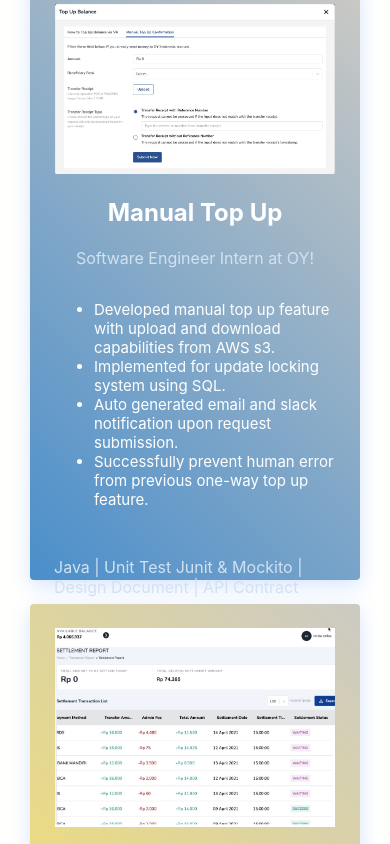
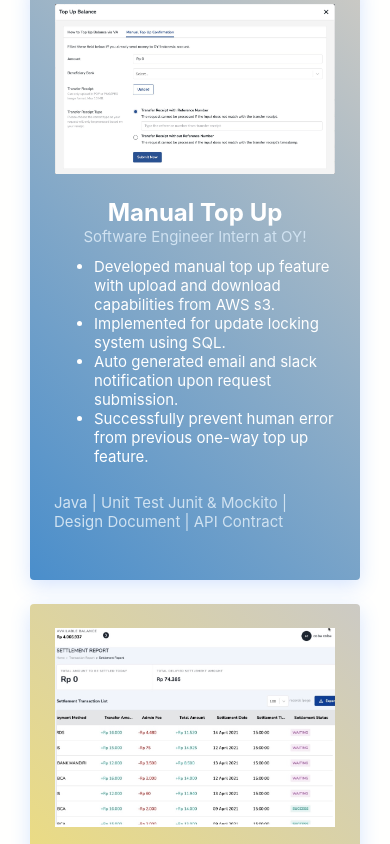
Before and after one commit to kezialiman/project, a React (Create React App) app: page /Project in a window 390 px wide. Shown: the top 844 px of the page. Built offline with nearby package versions, Linux system fonts and the light colour scheme.

Commit message:
back to reduce font

```diff
--- a/src/Project.css
+++ b/src/Project.css
@@ -130,9 +130,9 @@
     }
 
     .project__container-cardInfo p {
-      /*margin-top: -5px;
-      margin-bottom: -5px;*/
-      font-size: 16px;
+      margin-top: -5px;
+      margin-bottom: -5px;
+      font-size: 15px;
     }
 
   }
```
